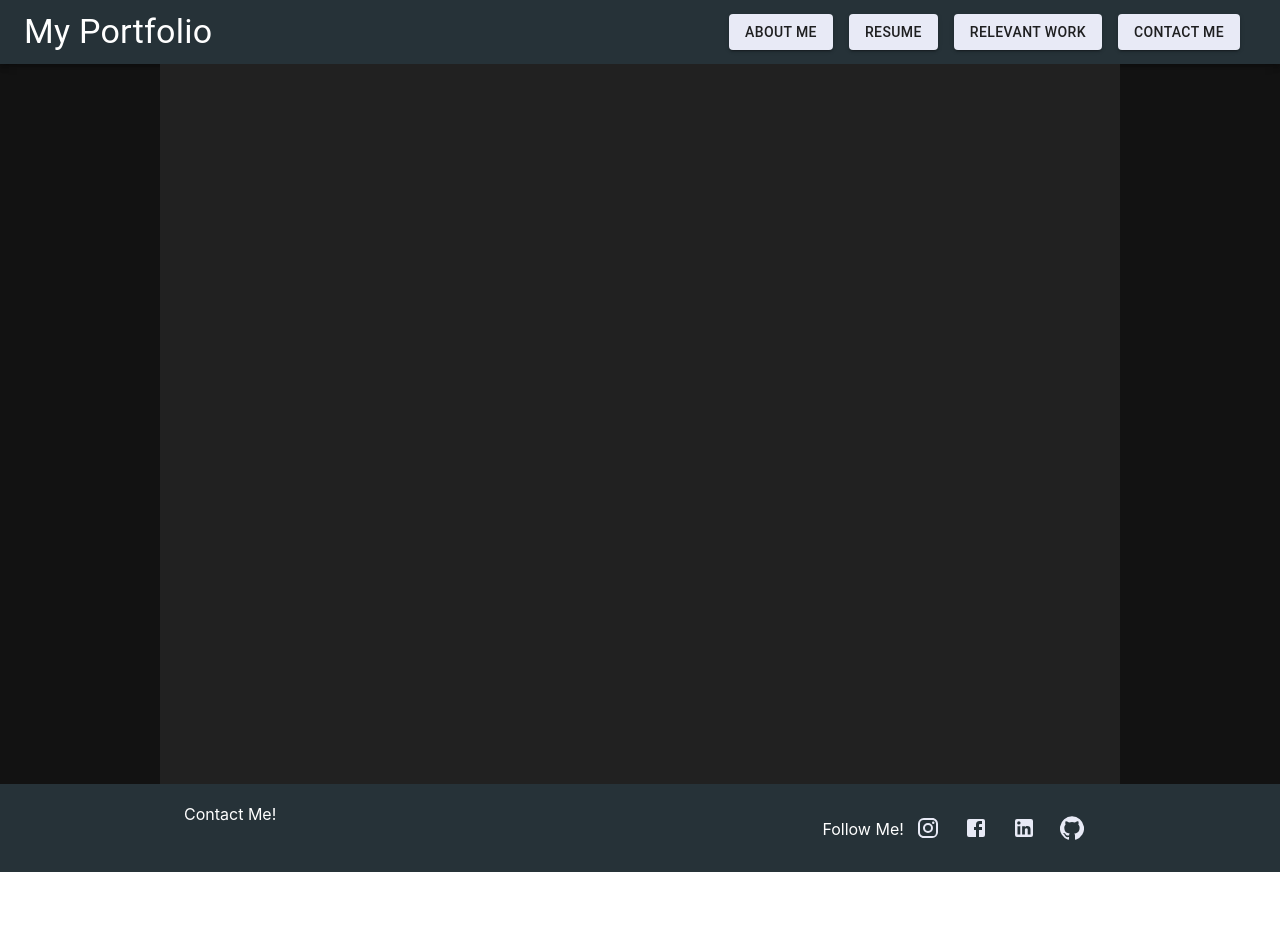
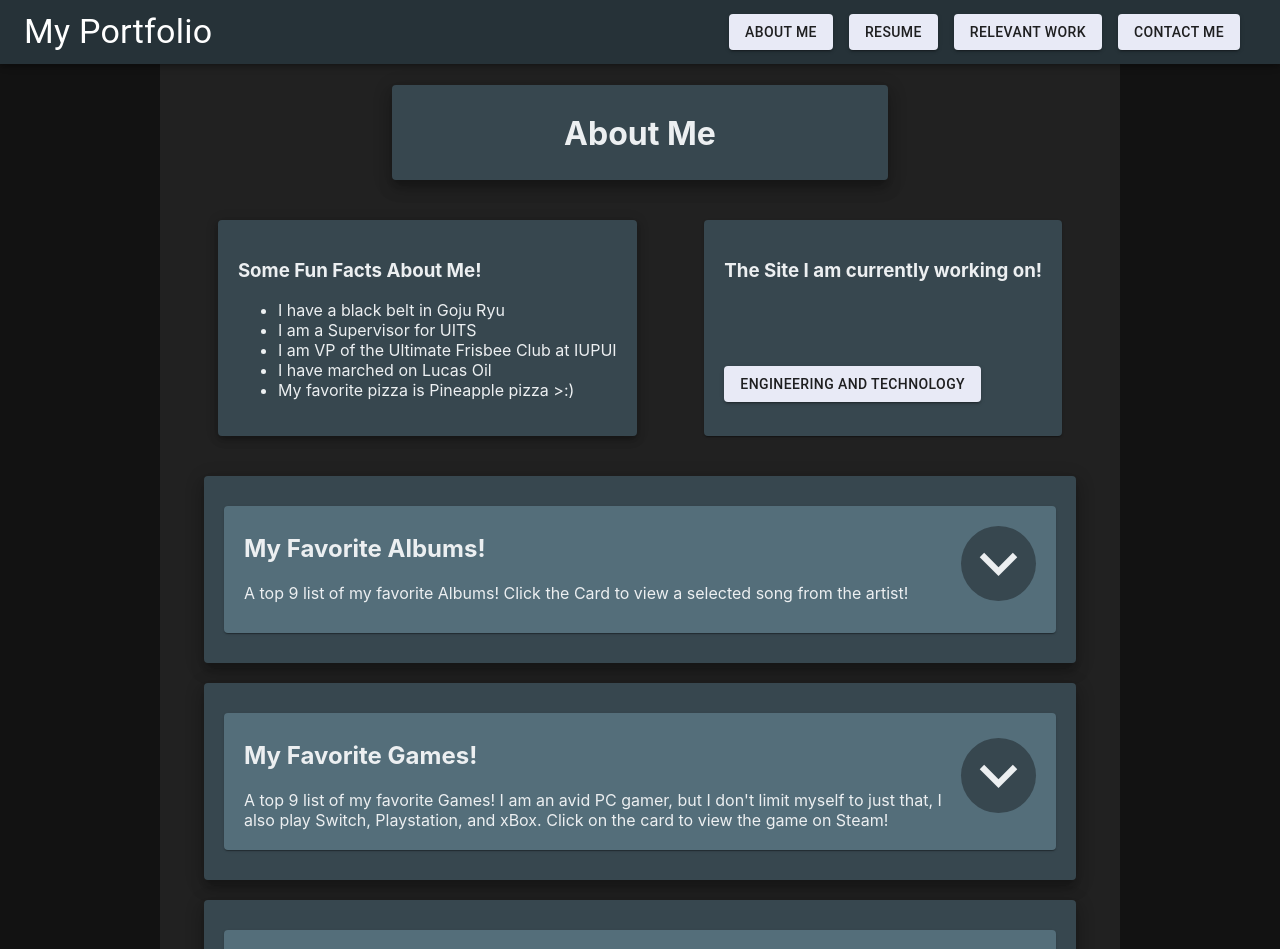
Before and after one commit to spideyguy99/Portfolio, a React (Create React App) app: page /about in a window 1280 px wide. Shown: the top 949 px of the page. Before the commit the page ends 872 px from the top, so only its background shows below. Built offline with nearby package versions, Linux system fonts and the light colour scheme.

Commit message:
added dropdown function to major tabs
also equalized the styling on the headers

```diff
--- a/src/App.js
+++ b/src/App.js
@@ -28,6 +28,7 @@ import Movies from "./Components/AboutMe/Movies";
 import Games from "./Components/AboutMe/Games";
 import mediaHome from "./Components/AboutMe/mediaHome";
 import Contact from "./Components/Contact";
+import Home from './Components/Home';
 
 const useStyles = makeStyles(theme => ({
     root: {
@@ -43,7 +44,11 @@ const useStyles = makeStyles(theme => ({
         flexGrow: 1,
     },
     appbar: {
-        backgroundColor: "#263238"
+        backgroundColor: "#263238",
+        top: 0,
+        zIndex: 99,
+        position: "fixed",
+        width: "100%"
     },
     footercontainer: {
         backgroundColor: "#263238",
@@ -75,7 +80,7 @@ function App() {
                               </Link>
                           </Typography>
 
-                          <Link to={"/"} style={{textDecoration: "none"}}>
+                          <Link to={"/about"} style={{textDecoration: "none"}}>
                               <Button variant={"contained"} className={classes.menuButton}>
                                   About Me
                               </Button>
@@ -101,12 +106,10 @@ function App() {
                       </Toolbar>
                   </AppBar>
               </nav>
-              <Container maxWidth={"md"} style={{ backgroundColor: "#212121", minHeight: '90vh', paddingBottom: 20 }}>
+              <Container maxWidth={"md"} style={{ backgroundColor: "#212121", minHeight: '90vh', paddingBottom: 20, paddingTop: 65 }}>
                   <Switch>
-                      <Route path={"/"}  exact component={mediaHome} />
-                      <Route path={"/music"} component={Music} />
-                      <Route path={"/movies"} component={Movies} />
-                      <Route path={"/games"} component={Games} />
+                      <Route path={"/"}  exact component={Home} />
+                      <Route path={"/about"} component={mediaHome}/>
                       <Route path={"/resume"} component={Resume} />
                       <Route path={"/homework"} component={Homework} />
                       <Route path={"/contact_me"} component={Contact} />
--- a/src/Components/AboutMe/Games.js
+++ b/src/Components/AboutMe/Games.js
@@ -11,8 +11,12 @@ import Paper from "@material-ui/core/Paper";
 
 //page imports
 import GamesList from "../Data/GamesData";
+import clsx from "clsx";
+import ExpandMoreIcon from "@material-ui/icons/ExpandMore";
+import IconButton from "@material-ui/core/IconButton";
+import Collapse from "@material-ui/core/Collapse";
 
-const useStyles = makeStyles({
+const useStyles = makeStyles(theme =>({
     root: {
         width: 250,
         minHeight: 250,
@@ -41,17 +45,42 @@ const useStyles = makeStyles({
         paddingLeft: 20,
         paddingBottom: 20
     },
-});
+    expand: {
+        transform: 'rotate(0deg)',
+        margin: '0 auto',
+        transition: theme.transitions.create('transform', {
+            duration: theme.transitions.duration.shortest,
+        }),
+    }
+}));
 
 export default function GamesCard() {
     const classes = useStyles();
+    const [expanded, setExpanded] = React.useState(false);
+
+    const handleExpandClick = () => {
+        setExpanded(!expanded);
+    };
 
     return (
         <div>
-            <Paper className={classes.cardpaper}>
+            <Paper className={classes.cardpaper} style={{display: "flex"}}>
+                <div style={{width: "100%"}}>
                     <h2>My Favorite Games!</h2>
                     A top 9 list of my favorite Games! I am an avid PC gamer, but I don't limit myself to just that, I also play Switch, Playstation, and xBox. Click on the card to view the game on Steam!
+                </div>
+                <IconButton
+                    className={clsx(classes.expand, {
+                        [classes.expandOpen]: expanded,
+                    })}
+                    onClick={handleExpandClick}
+                    aria-expanded={expanded}
+                    aria-label="show more"
+                >
+                    <ExpandMoreIcon style={{fontSize: 75, color: "#eceff1", backgroundColor: "#37474f", borderRadius: 100}}/>
+                </IconButton>
             </Paper>
+            <Collapse in={expanded} timeout="auto" unmountOnExit>
                 <div className={classes.card}>
                     {GamesList.map(item => (
                         <Card className={classes.root} elevation={0}>
@@ -76,6 +105,7 @@ export default function GamesCard() {
                         </Card>
                     ))}
                 </div>
+            </Collapse>
         </div>
     );
 }
--- a/src/Components/AboutMe/Movies.js
+++ b/src/Components/AboutMe/Movies.js
@@ -9,8 +9,12 @@ import Paper from "@material-ui/core/Paper";
 
 //page imports
 import MoviesList from "../Data/MoviesData";
+import clsx from "clsx";
+import ExpandMoreIcon from "@material-ui/icons/ExpandMore";
+import IconButton from "@material-ui/core/IconButton";
+import Collapse from "@material-ui/core/Collapse";
 
-const useStyles = makeStyles({
+const useStyles = makeStyles(theme=>({
     root: {
         width: 250,
         minHeight: 250,
@@ -39,17 +43,42 @@ const useStyles = makeStyles({
         paddingLeft: 20,
         paddingBottom: 20
     },
-});
+    expand: {
+    transform: 'rotate(0deg)',
+        margin: '0 auto',
+        transition: theme.transitions.create('transform', {
+        duration: theme.transitions.duration.shortest,
+    }),
+}
+}));
 
 export default function MoviesCard() {
     const classes = useStyles();
+    const [expanded, setExpanded] = React.useState(false);
+
+    const handleExpandClick = () => {
+        setExpanded(!expanded);
+    };
 
     return (
         <div>
-            <Paper className={classes.cardpaper}>
+            <Paper className={classes.cardpaper} style={{display: "flex"}}>
+                <div style={{width: "100%"}}>
                     <h2>My Favorite Shows!</h2>
                     A top 9 list of my favorite TV Shows! Click the Card to view the IMBD page!
+                </div>
+                <IconButton
+                    className={clsx(classes.expand, {
+                        [classes.expandOpen]: expanded,
+                    })}
+                    onClick={handleExpandClick}
+                    aria-expanded={expanded}
+                    aria-label="show more"
+                >
+                    <ExpandMoreIcon style={{fontSize: 75, color: "#eceff1", backgroundColor: "#37474f", borderRadius: 100}}/>
+                </IconButton>
             </Paper>
+            <Collapse in={expanded} timeout="auto" unmountOnExit>
                 <div className={classes.card}>
                     {MoviesList.map(item => (
                         <Card className={classes.root} elevation={0}>
@@ -74,6 +103,7 @@ export default function MoviesCard() {
                         </Card>
                     ))}
                 </div>
+            </Collapse>
         </div>
     );
 }
--- a/src/Components/AboutMe/Music.js
+++ b/src/Components/AboutMe/Music.js
@@ -8,11 +8,15 @@ import CardMedia from '@material-ui/core/CardMedia';
 import Button from '@material-ui/core/Button';
 import Typography from '@material-ui/core/Typography';
 import Paper from "@material-ui/core/Paper";
+import IconButton from '@material-ui/core/IconButton';
+import Collapse from '@material-ui/core/Collapse';
+import clsx from 'clsx';
+import ExpandMoreIcon from '@material-ui/icons/ExpandMore';
 
 //page imports
 import MusicList from "../Data/MusicData";
 
-const useStyles = makeStyles({
+const useStyles = makeStyles(theme => ({
     root: {
         width: 250,
         minHeight: 20,
@@ -41,17 +45,43 @@ const useStyles = makeStyles({
         paddingLeft: 20,
         paddingBottom: 20
     },
-});
+    expand: {
+        transform: 'rotate(0deg)',
+        margin: '0 auto',
+        transition: theme.transitions.create('transform', {
+            duration: theme.transitions.duration.shortest,
+        }),
+    }
+}));
 
 export default function MusicCard() {
     const classes = useStyles();
 
+    const [expanded, setExpanded] = React.useState(false);
+
+    const handleExpandClick = () => {
+        setExpanded(!expanded);
+    };
+
     return (
         <div>
-            <Paper className={classes.cardpaper}>
+            <Paper className={classes.cardpaper} style={{display: "flex"}}>
+                <div style={{width: "100%"}}>
                     <h2>My Favorite Albums!</h2>
                     A top 9 list of my favorite Albums! Click the Card to view a selected song from the artist!
+                </div>
+                <IconButton
+                    className={clsx(classes.expand, {
+                        [classes.expandOpen]: expanded,
+                    })}
+                    onClick={handleExpandClick}
+                    aria-expanded={expanded}
+                    aria-label="show more"
+                >
+                    <ExpandMoreIcon style={{fontSize: 75, color: "#eceff1", backgroundColor: "#37474f", borderRadius: 100}}/>
+                </IconButton>
             </Paper>
+                <Collapse in={expanded} timeout="auto" unmountOnExit>
                     <div className={classes.card}>
                     {MusicList.map(item => (
                         <Card className={classes.root} elevation={0}>
@@ -76,6 +106,7 @@ export default function MusicCard() {
                         </Card>
                     ))}
                     </div>
+                </Collapse>
         </div>
     );
 }
--- a/src/Components/AboutMe/mediaHome.js
+++ b/src/Components/AboutMe/mediaHome.js
@@ -30,9 +30,13 @@ const useStyles = makeStyles(theme=>({
     cardpaper: {
         backgroundColor: "#37474f",
         color: "#eceff1",
-        minWidth: 250,
-        margin: 20,
-        padding: 8
+        marginLeft: 20,
+        marginRight: 20,
+        marginBottom: 20,
+        padding: 8,
+        paddingLeft: 20,
+        paddingRight: 20,
+        paddingBottom: 5
     },
     cardinpaper: {
         backgroundColor: "#37474f",
@@ -45,13 +49,10 @@ const useStyles = makeStyles(theme=>({
         display: "flex",
         justifyContent: "space-around",
     },
-    large: {
-        width: theme.spacing(15),
-        height: theme.spacing(15),
-    },
     mediaholder: {
         paddingTop: 10,
         margin: 20,
+        paddingBottom: 10,
         backgroundColor: "#37474f"
     }
 }));
@@ -63,12 +64,11 @@ export default function MediaCard() {
 
     return (
         <div>
-            <Carousel/>
-            <Paper className={classes.welcomepaper} elevation={5}>
-                <Avatar alt="Portrait" src={portrait} className={classes.large}/>
-                <div>
+            <div style={{backgroundColor: "#212121", height: 20}}/>
+            <Paper className={classes.cardpaper} style={{width: "50%", margin: "0 auto", marginBottom: 20}} elevation={10}>
+                <div style={{display: "flex", flexWrap: "wrap", justifyContent: "space-around"}}>
                     <h1>
-                        My name is Noah!
+                        About Me
                     </h1>
                 </div>
             </Paper>
@@ -101,16 +101,6 @@ export default function MediaCard() {
                     </Button>
                 </Paper>
             </div>
-            <Paper className={classes.cardpaper} >
-                <h3>What is this website for?</h3>
-                <div>
-                    <ul>
-                        <li>My portfolio is meant to give you both a look into my personal, and professional life.</li>
-                        <li>In the navigation above you can find links to my Resume, some of my relavant course work, and a contact form if you like what you see!</li>
-                        <li>Links to all of my social media are in the footer, and on my Resume page.</li>
-                    </ul>
-                </div>
-            </Paper>
             <Paper className={classes.mediaholder} elevation={10}>
                 <Music/>
             </Paper>
--- /dev/null
+++ b/src/Components/Home.js
@@ -0,0 +1,50 @@
+import React from "react";
+import Avatar from "@material-ui/core/Avatar";
+import Paper from "@material-ui/core/Paper";
+import {makeStyles} from "@material-ui/core/styles";
+import Carousel from "./AboutMe/Carousel";
+
+
+const useStyles = makeStyles(theme=>({
+    large: {
+        width: theme.spacing(17),
+        height: theme.spacing(17),
+        margin: 20,
+        marginTop: 0,
+    },
+    cardpaper: {
+        backgroundColor: "#37474f",
+        color: "#eceff1",
+        minWidth: 250,
+        margin: 20,
+        padding: 8,
+        marginTop: 0
+    },
+}));
+
+const portrait = require('./Images/profile.jpeg');
+
+export default function Home(){
+
+
+    const classes = useStyles();
+
+    return(
+        <div>
+            <Carousel/>
+            <div style={{display: "flex"}}>
+                <Avatar alt="Portrait" src={portrait} className={classes.large}/>
+                <Paper className={classes.cardpaper} >
+                    <h3>What is this website for?</h3>
+                    <div>
+                        <ul>
+                            <li>My portfolio is meant to give you both a look into my personal, and professional life.</li>
+                            <li>In the navigation above you can find links to my Resume, some of my relevant course work, and a contact form if you like what you see!</li>
+                            <li>Links to all of my social media are in the footer.</li>
+                        </ul>
+                    </div>
+                </Paper>
+            </div>
+        </div>
+    );
+}
--- a/src/Components/Homework/Home.js
+++ b/src/Components/Homework/Home.js
@@ -22,6 +22,17 @@ const useStyles = makeStyles(theme =>({
         paddingLeft: 20,
         paddingBottom: 20
     },
+    welcomePaper: {
+        backgroundColor: "#37474f",
+        color: "#eceff1",
+        marginLeft: 20,
+        marginRight: 20,
+        marginBottom: 20,
+        padding: 8,
+        paddingLeft: 20,
+        paddingRight: 20,
+        paddingBottom: 5
+    },
 }));
 
 export default function Home () {
@@ -34,9 +45,14 @@ export default function Home () {
 
     return(
         <div>
-            <div style={{backgroundColor: "#212121", height: 20}}>
-
-            </div>
+            <div style={{backgroundColor: "#212121", height: 20}}/>
+            <Paper className={classes.welcomePaper} style={{width: "50%", margin: "0 auto", marginBottom: 20}} elevation={10}>
+                <div style={{display: "flex", flexWrap: "wrap", justifyContent: "space-around"}}>
+                    <h1>
+                        Relevant Work
+                    </h1>
+                </div>
+            </Paper>
             <Paper className={classes.cardpaper}>
                 <h2>Homework from CIT 41300 - Advanced Commercial Web Development</h2>
                 All homeworks are posted to GitHub, and available to access through Netlify.
```
Also changed, not shown: src/Components/Contact.js (+5 -13 lines), src/Components/Data/HomeworkData.js (+0 -10 lines), src/Components/Resume.js (+1 -19 lines). Lines whose indentation alone changed are shown as unchanged.
